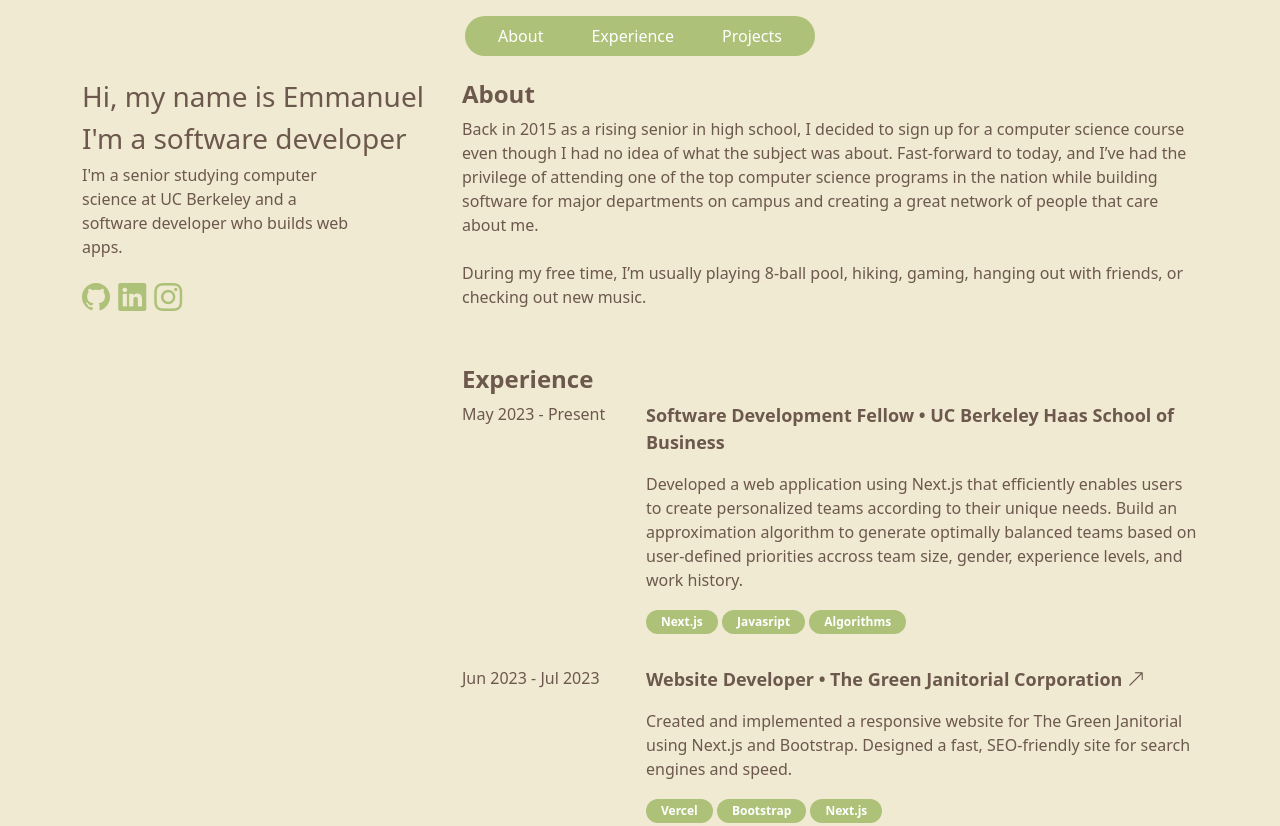
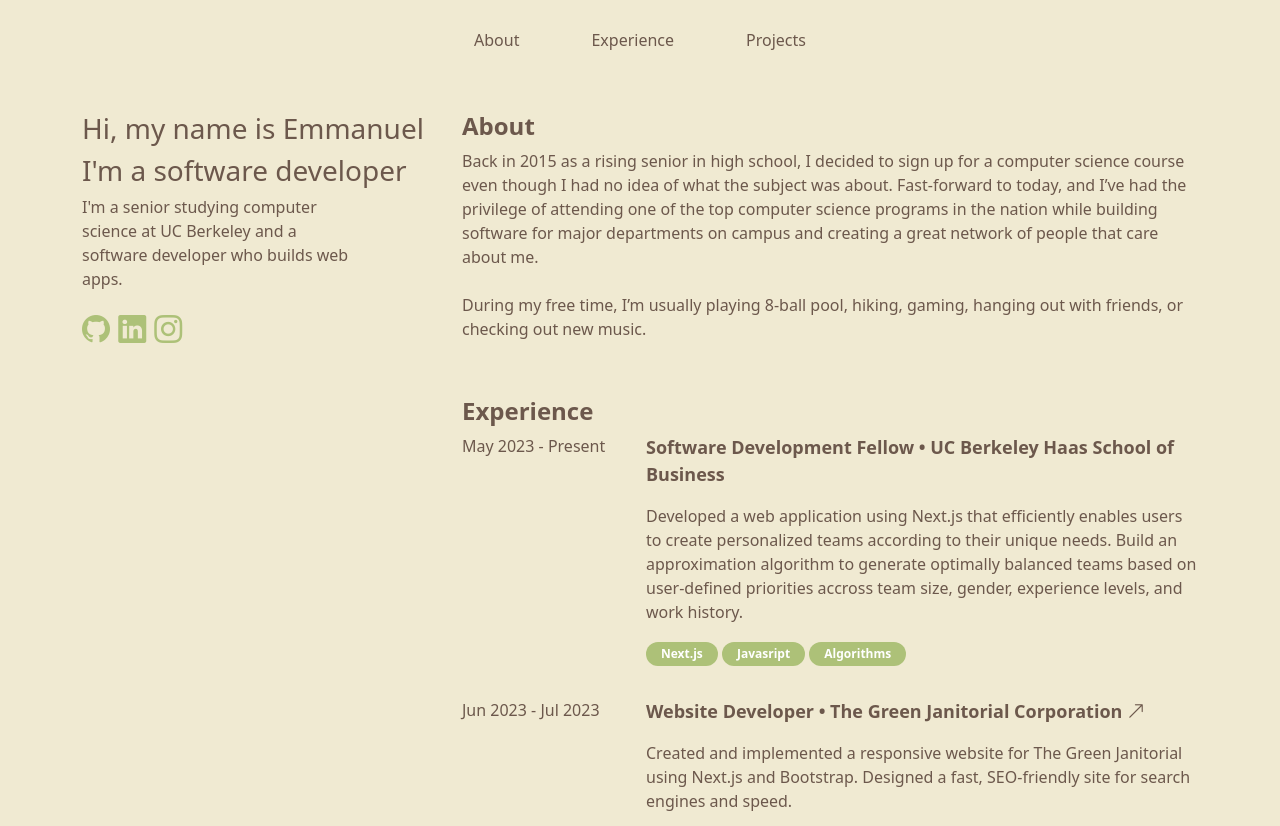
Before and after one commit to EmmanuelCobian/personal-site, a plain HTML site: page index.html in a window 1280 px wide. Shown: the top 826 px of the page. Drawn offline with nearby package versions, Linux system fonts and the light colour scheme.

Commit message:
added some js

```diff
--- a/index.html
+++ b/index.html
@@ -3,7 +3,7 @@
   <head>
     <meta charset="UTF-8" />
     <meta name="viewport" content="width=device-width, initial-scale=1.0" />
-    <title>Emmanuel Cobian</title>
+    <title>Emmanuel Cobian • Software Developer</title>
     <link
       href="https://cdn.jsdelivr.net/npm/bootstrap@5.3.2/dist/css/bootstrap.min.css"
       rel="stylesheet"
@@ -18,18 +18,18 @@
   </head>
   <body>
     <section>
-      <nav class="custom-nav fixed-top">
+      <nav id="nav" class="custom-nav nav-top fixed-top">
             <div class="d-flex justify-content-center">
-              <a class="nav-link" href="#about">About</a>
-              <a class="nav-link mx-5" href="#experience">Experience</a>
-              <a class="nav-link" href="#projects">Projects</a>
+              <a id="nav-link" class="nav-link-top" href="#about">About</a>
+              <a id="nav-link" class="nav-link-top mx-5" href="#experience">Experience</a>
+              <a id="nav-link" class="nav-link-top" href="#projects">Projects</a>
             </div>
       </nav>
     </section>
 
     <section class="container">
       <div class="row">
-        <div class="col-md-12 col-lg-4 bio">
+        <div id="bio"  class="col-md-12 col-lg-4 bio">
           <h3>Hi, my name is Emmanuel</h3>
           <h3>I'm a software developer</h3>
           <p class="intro">
@@ -182,5 +182,6 @@
       integrity="sha384-C6RzsynM9kWDrMNeT87bh95OGNyZPhcTNXj1NW7RuBCsyN/o0jlpcV8Qyq46cDfL"
       crossorigin="anonymous"
     ></script>
+    <script src="./navbar.js"></script>
   </body>
 </html>
--- /dev/null
+++ b/navbar.js
@@ -0,0 +1,32 @@
+document.addEventListener("DOMContentLoaded", () => {
+  console.log("loaded in...");
+});
+
+let nav = document.querySelector("#nav");
+let navLinks = Array.from(document.querySelectorAll("#nav-link"));
+let bio = document.querySelector("#bio");
+let navBreakpoint = bio.getBoundingClientRect().top + window.scrollY - 30;
+
+window.addEventListener("scroll", () => {
+  let yPos = window.scrollY;
+  console.log(navBreakpoint)
+  if (yPos >= navBreakpoint) {
+    if (nav.classList.contains("nav-top")) {
+      nav.classList.remove("nav-top");
+      nav.classList.add("nav-trans");
+      navLinks.map((navLink) => {
+        navLink.classList.remove("nav-link-top");
+        navLink.classList.add("nav-link-trans");
+      });
+    }
+  } else {
+    if (nav.classList.contains("nav-trans")) {
+      nav.classList.remove("nav-trans");
+      nav.classList.add("nav-top");
+      navLinks.map((navLink) => {
+        navLink.classList.add("nav-link-top");
+        navLink.classList.remove("nav-link-trans");
+      });
+    }
+  }
+});
--- a/style.css
+++ b/style.css
@@ -11,19 +11,43 @@ a {
   text-decoration: none;
 }
 
+#nav {
+  max-width: 450px;
+}
+
 .custom-nav {
-  background-color: #ADC178;
-  width: 350px;
   margin: auto;
   margin-top: 1em;
-  padding: 0.5em;
   border-radius: 25px;
-  opacity: 1;
-  transition: opacity 0.5s ease;
 }
 
-.nav-link {
+.nav-top {
+  opacity: 1;
+  transition: all 0.2s linear;
+}
+
+.nav-trans {
+  background-color: rgba(173, 193, 120, 0.6);
+  backdrop-filter: blur(10px) saturate(1.7);
+  transition: all 0.2s linear;
+}
+
+.nav-link-top {
+  color: #6c584c;
+  font-weight: 500;
+  padding: 12px;
+  border-radius: 50px;
+}
+
+.nav-link-trans {
   color: #fff;
+  font-weight: 500;
+  opacity: 1;
+  padding: 12px;
+}
+
+.nav-link-trans:hover {
+  color: #6c584c;
 }
 
 #about {
@@ -32,7 +56,7 @@ a {
 }
 
 .bio {
-  margin-top: 5em;
+  margin-top: 7em;
   color: #6c584c;
 }
 
@@ -112,7 +136,7 @@ footer {
 @media (min-width: 992px) {
   #about,
   .bio {
-    margin-top: 5em;
+    margin-top: 7em;
   }
 }
 
```
